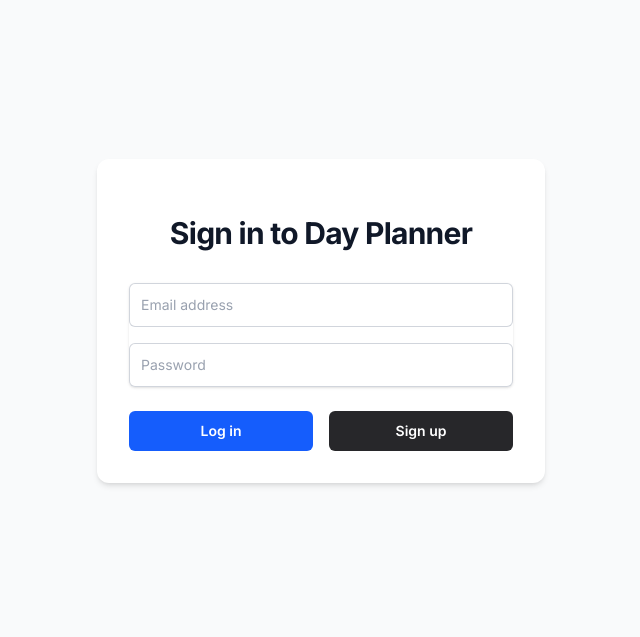
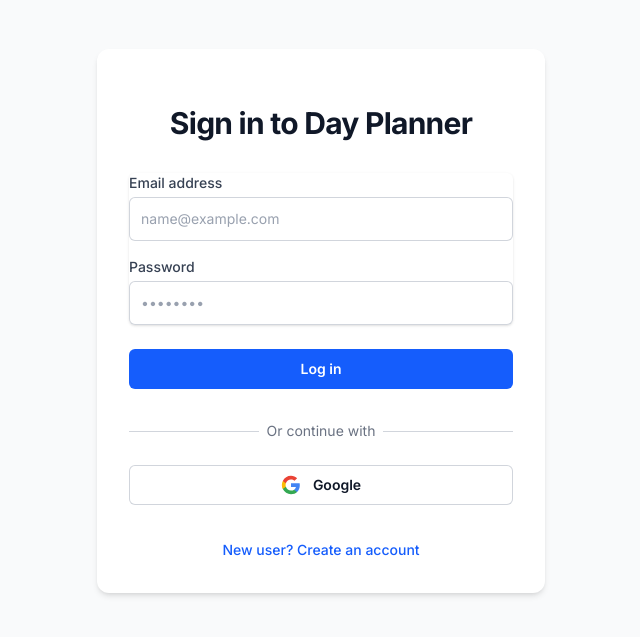
Before and after one commit to Nishan-2018/day-planner, a Next.js app: page /login in a window 1280 px wide. Shown: the part 119-756 px from the top of the page, without its empty margins (319-959 px from the left). Built offline with nearby package versions, Linux system fonts and the light colour scheme.

Commit message:
Update login UI and add Google OAuth

```diff
--- /dev/null
+++ b/src/app/auth/callback/route.ts
@@ -0,0 +1,20 @@
+import { NextResponse } from 'next/server'
+import { createClient } from '@/utils/supabase/server'
+
+export async function GET(request: Request) {
+  const { searchParams, origin } = new URL(request.url)
+  const code = searchParams.get('code')
+  // if "next" is in param, use it as the redirect URL
+  const next = searchParams.get('next') ?? '/'
+
+  if (code) {
+    const supabase = await createClient()
+    const { error } = await supabase.auth.exchangeCodeForSession(code)
+    if (!error) {
+      return NextResponse.redirect(`${origin}${next}`)
+    }
+  }
+
+  // return the user to an error page with instructions
+  return NextResponse.redirect(`${origin}/login?error=Could not authenticate user`)
+}
--- a/src/app/login/page.tsx
+++ b/src/app/login/page.tsx
@@ -1,55 +1,121 @@
+'use client'
+
+import { useState } from 'react'
 import { login, signup } from './actions'
+import { createClient } from '@/utils/supabase/client'
 
 export default function LoginPage() {
+  const [isLoginMode, setIsLoginMode] = useState(true)
+  const [isLoading, setIsLoading] = useState(false)
+
+  const handleGoogleSignIn = async () => {
+    setIsLoading(true)
+    const supabase = createClient()
+    await supabase.auth.signInWithOAuth({
+      provider: 'google',
+      options: {
+        redirectTo: `${window.location.origin}/auth/callback`,
+      },
+    })
+  }
+
   return (
     <div className="flex min-h-screen items-center justify-center bg-gray-50 dark:bg-zinc-950 p-4">
       <div className="w-full max-w-md space-y-8 rounded-xl bg-white dark:bg-zinc-900 p-8 shadow-md">
         <div className="text-center">
           <h2 className="mt-6 text-3xl font-bold tracking-tight text-gray-900 dark:text-white">
-            Sign in to Day Planner
+            {isLoginMode ? 'Sign in to Day Planner' : 'Create an account'}
           </h2>
         </div>
+
         <form className="mt-8 space-y-6">
           <div className="space-y-4 rounded-md shadow-sm">
             <div>
-              <label htmlFor="email" className="sr-only">Email address</label>
+              <label htmlFor="email" className="block text-sm font-medium text-gray-700 dark:text-gray-300 mb-1">
+                Email address
+              </label>
               <input
                 id="email"
                 name="email"
                 type="email"
                 required
                 className="relative block w-full rounded-md border-0 py-2.5 px-3 text-gray-900 dark:text-white dark:bg-zinc-800 ring-1 ring-inset ring-gray-300 dark:ring-zinc-700 placeholder:text-gray-400 focus:z-10 focus:ring-2 focus:ring-inset focus:ring-blue-600 sm:text-sm sm:leading-6"
-                placeholder="Email address"
+                placeholder="name@example.com"
               />
             </div>
             <div>
-              <label htmlFor="password" className="sr-only">Password</label>
+              <label htmlFor="password" className="block text-sm font-medium text-gray-700 dark:text-gray-300 mb-1">
+                Password
+              </label>
               <input
                 id="password"
                 name="password"
                 type="password"
                 required
                 className="relative block w-full rounded-md border-0 py-2.5 px-3 text-gray-900 dark:text-white dark:bg-zinc-800 ring-1 ring-inset ring-gray-300 dark:ring-zinc-700 placeholder:text-gray-400 focus:z-10 focus:ring-2 focus:ring-inset focus:ring-blue-600 sm:text-sm sm:leading-6"
-                placeholder="Password"
+                placeholder="••••••••"
               />
             </div>
           </div>
 
-          <div className="flex gap-4">
+          <button
+            formAction={isLoginMode ? login : signup}
+            className="group relative flex w-full justify-center rounded-md bg-blue-600 px-3 py-2.5 text-sm font-semibold text-white hover:bg-blue-500 focus-visible:outline focus-visible:outline-2 focus-visible:outline-offset-2 focus-visible:outline-blue-600 transition-colors"
+          >
+            {isLoginMode ? 'Log in' : 'Sign up'}
+          </button>
+        </form>
+
+        <div className="mt-6">
+          <div className="relative">
+            <div className="absolute inset-0 flex items-center">
+              <div className="w-full border-t border-gray-300 dark:border-zinc-700" />
+            </div>
+            <div className="relative flex justify-center text-sm">
+              <span className="bg-white dark:bg-zinc-900 px-2 text-gray-500">Or continue with</span>
+            </div>
+          </div>
+
+          <div className="mt-6">
             <button
-              formAction={login}
-              className="group relative flex w-full justify-center rounded-md bg-blue-600 px-3 py-2.5 text-sm font-semibold text-white hover:bg-blue-500 focus-visible:outline focus-visible:outline-2 focus-visible:outline-offset-2 focus-visible:outline-blue-600"
+              onClick={handleGoogleSignIn}
+              disabled={isLoading}
+              className="flex w-full items-center justify-center gap-3 rounded-md bg-white dark:bg-zinc-800 px-3 py-2.5 text-sm font-semibold text-gray-900 dark:text-white ring-1 ring-inset ring-gray-300 dark:ring-zinc-700 hover:bg-gray-50 dark:hover:bg-zinc-700 focus-visible:ring-transparent transition-colors disabled:opacity-50"
             >
-              Log in
-            </button>
-            <button
-              formAction={signup}
-              className="group relative flex w-full justify-center rounded-md bg-zinc-800 dark:bg-zinc-700 px-3 py-2.5 text-sm font-semibold text-white hover:bg-zinc-700 dark:hover:bg-zinc-600 focus-visible:outline focus-visible:outline-2 focus-visible:outline-offset-2 focus-visible:outline-zinc-600"
-            >
-              Sign up
+              <svg className="h-5 w-5" aria-hidden="true" viewBox="0 0 24 24">
+                <path
+                  d="M22.56 12.25c0-.78-.07-1.53-.2-2.25H12v4.26h5.92c-.26 1.37-1.04 2.53-2.21 3.31v2.77h3.57c2.08-1.92 3.28-4.74 3.28-8.09z"
+                  fill="#4285F4"
+                />
+                <path
+                  d="M12 23c2.97 0 5.46-.98 7.28-2.66l-3.57-2.77c-.98.66-2.23 1.06-3.71 1.06-2.86 0-5.29-1.93-6.16-4.53H2.18v2.84C3.99 20.53 7.7 23 12 23z"
+                  fill="#34A853"
+                />
+                <path
+                  d="M5.84 14.09c-.22-.66-.35-1.36-.35-2.09s.13-1.43.35-2.09V7.07H2.18C1.43 8.55 1 10.22 1 12s.43 3.45 1.18 4.93l2.85-2.22.81-.62z"
+                  fill="#FBBC05"
+                />
+                <path
+                  d="M12 5.38c1.62 0 3.06.56 4.21 1.64l3.15-3.15C17.45 2.09 14.97 1 12 1 7.7 1 3.99 3.47 2.18 7.07l3.66 2.84c.87-2.6 3.3-4.53 6.16-4.53z"
+                  fill="#EA4335"
+                />
+                <path d="M1 1h22v22H1z" fill="none" />
+              </svg>
+              <span>{isLoading ? 'Connecting...' : 'Google'}</span>
             </button>
           </div>
-        </form>
+        </div>
+
+        <div className="text-center mt-4">
+          <button
+            onClick={() => setIsLoginMode(!isLoginMode)}
+            className="text-sm font-medium text-blue-600 hover:text-blue-500 dark:text-blue-400 dark:hover:text-blue-300"
+          >
+            {isLoginMode
+              ? "New user? Create an account"
+              : "Already have an account? Sign in"}
+          </button>
+        </div>
       </div>
     </div>
   )
```
